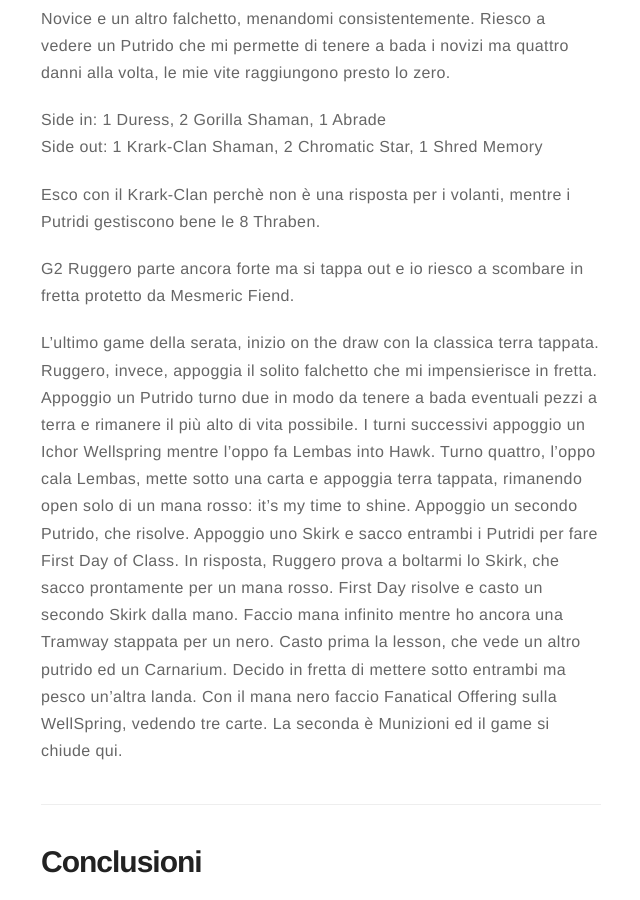
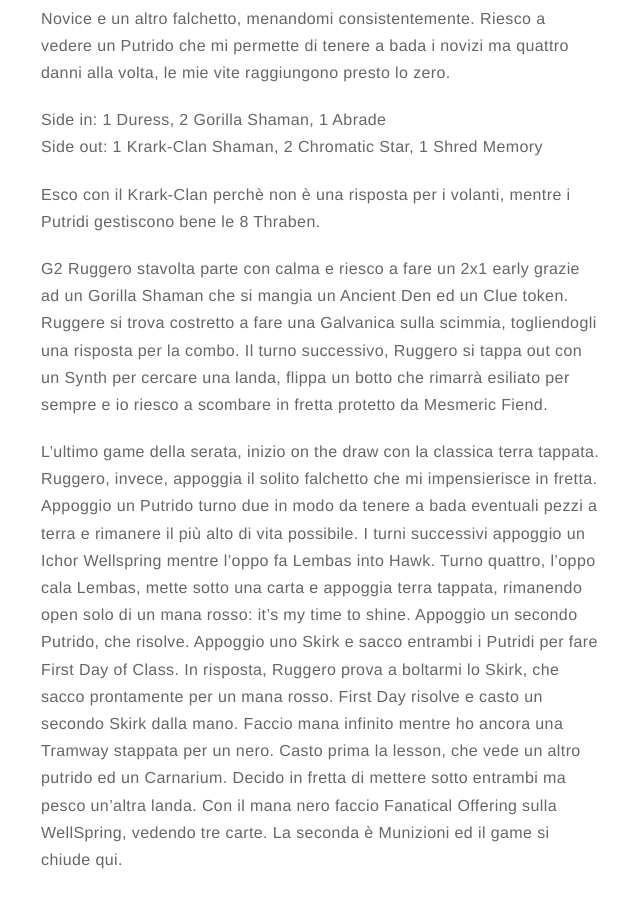
Before and after one commit to EliaTogni/EliaTogni.github.io, a Jekyll site: the page built from _posts/2024-06-07-Report_Pota_Summer_League.markdown, in a window 1280 px wide and 900 px high, scrolled down 5978 px. Shown: the whole window, without its empty margins (319-959 px from the left). Built offline with Jekyll 4.4.1, drawn with Linux system fonts in a browser that asks for light colours; nearby versions of some CDN libraries; comment, search, counter and statistics services are not loaded.

Commit message:
Report Lega Pauper Brescia 24-06-07 v5

```diff
--- a/_posts/2024-06-07-Report_Pota_Summer_League.markdown
+++ b/_posts/2024-06-07-Report_Pota_Summer_League.markdown
@@ -129,7 +129,7 @@ Side out: 1 Krark-Clan Shaman, 2 Chromatic Star, 1 Shred Memory<br />
 
 Esco con il Krark-Clan perchè non è una risposta per i volanti, mentre i Putridi gestiscono bene le 8 Thraben.
 
-G2 Ruggero parte ancora forte ma si tappa out e io riesco a scombare in fretta protetto da Mesmeric Fiend.
+G2 Ruggero stavolta parte con calma e riesco a fare un 2x1 early grazie ad un Gorilla Shaman che si mangia un Ancient Den ed un Clue token. Ruggere si trova costretto a fare una Galvanica sulla scimmia, togliendogli una risposta per la combo. Il turno successivo, Ruggero si tappa out con un Synth per cercare una landa, flippa un botto che rimarrà esiliato per sempre e io riesco a scombare in fretta protetto da Mesmeric Fiend.
 
 L'ultimo game della serata, inizio on the draw con la classica terra tappata. Ruggero, invece, appoggia il solito falchetto che mi impensierisce in fretta. Appoggio un Putrido turno due in modo da tenere a bada eventuali pezzi a terra e rimanere il più alto di vita possibile. I turni successivi appoggio un Ichor Wellspring mentre l'oppo fa Lembas into Hawk. Turno quattro, l'oppo cala Lembas, mette sotto una carta e appoggia terra tappata, rimanendo open solo di un mana rosso: it's my time to shine. Appoggio un secondo Putrido, che risolve. Appoggio uno Skirk e sacco entrambi i Putridi per fare First Day of Class. In risposta, Ruggero prova a boltarmi lo Skirk, che sacco prontamente per un mana rosso. First Day risolve e casto un secondo Skirk dalla mano. Faccio mana infinito mentre ho ancora una Tramway stappata per un nero. Casto prima la lesson, che vede un altro putrido ed un Carnarium. Decido in fretta di mettere sotto entrambi ma pesco un'altra landa. Con il mana nero faccio Fanatical Offering sulla WellSpring, vedendo tre carte. La seconda è Munizioni ed il game si chiude qui.
 
```
